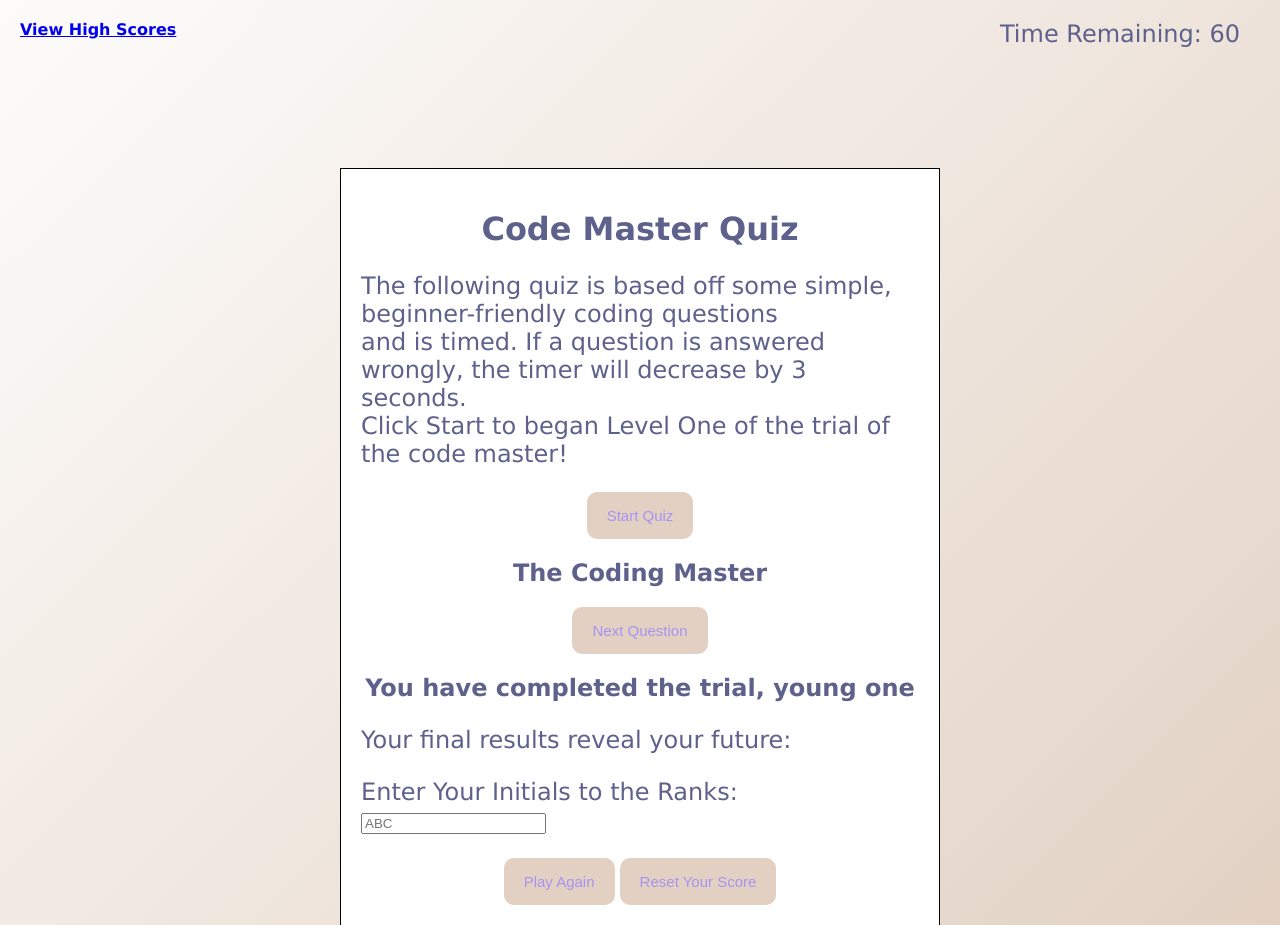
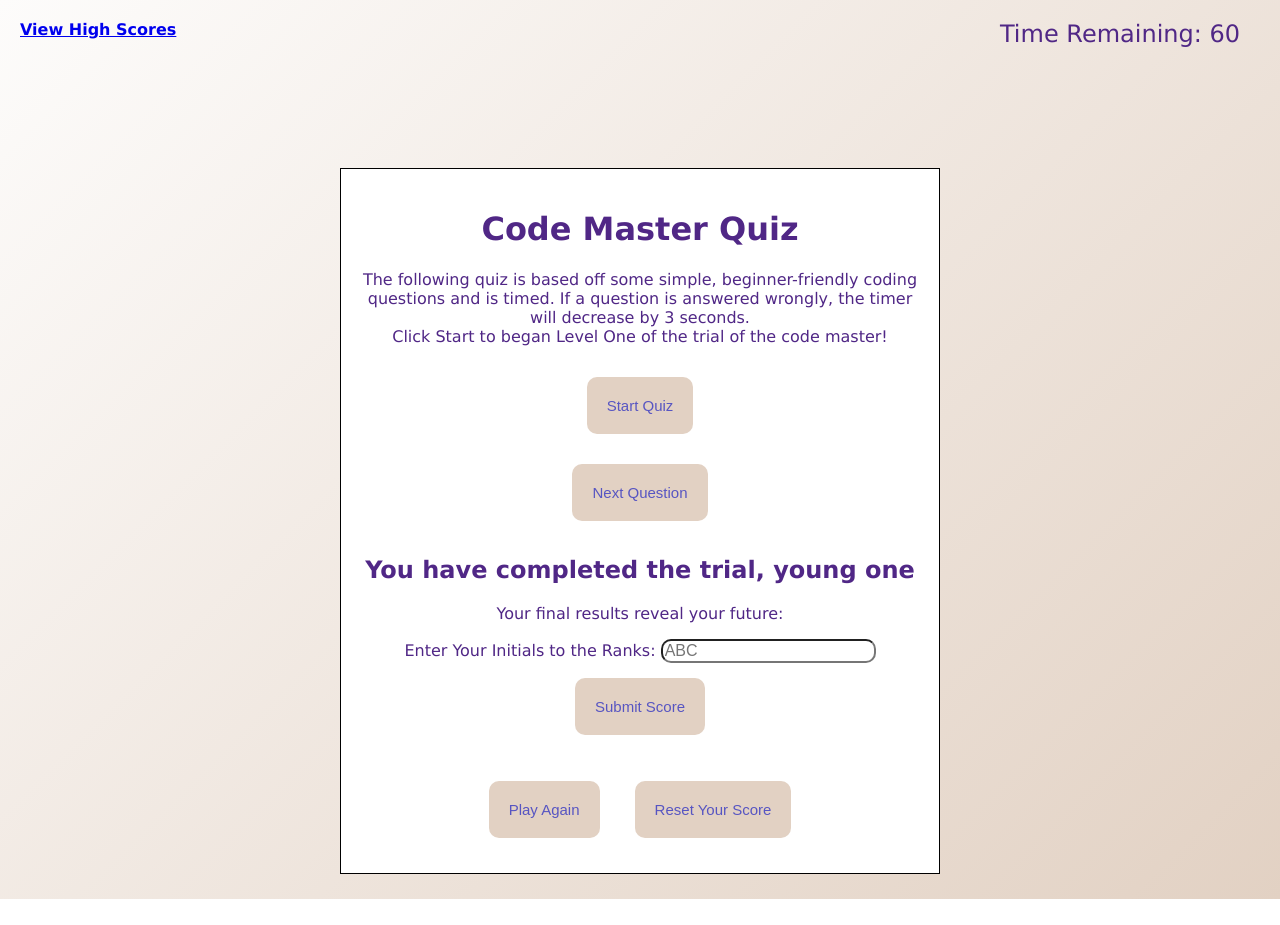
Before and after one commit to adunderwood96/coding-quiz, a plain HTML site: page index.html in a window 1280 px wide. Shown: the top 925 px of the page. After the commit the page ends 899 px from the top, so only its background shows below. Drawn offline with Linux system fonts and the light colour scheme.

Commit message:
updates to input field css

```diff
--- a/assets/style/style.css
+++ b/assets/style/style.css
@@ -4,8 +4,8 @@
 }
 
 :root {
-  --primary: rgb(166, 147, 241);
-  --secondary: rgb(93, 97, 139);
+  --primary: rgb(87, 85, 194);
+  --secondary: rgb(80, 39, 134);
   --tertiary: rgb(233, 215, 218);
   --white: rgb(255, 255, 255);
 }
@@ -20,10 +20,7 @@ body {
   text-align: center;
 }
 
-p {
-    text-align:left;
-    font-size: 1.5rem;
-}
+
 .page {
   background-color: var(--white);
   border: 1px solid black;
@@ -36,7 +33,8 @@ p {
   font-size: 15px;
   font-weight: 300;
   color: var(--primary);
-  padding: 15px 20px;
+  padding: 20px 20px;
+  margin: 15px;
   border: none;
   border-radius: 10px;
   background: #e2d1c3;
@@ -75,3 +73,16 @@ header h3 {
 .hide {
     display: none;
   }
+
+.end-content input[type=text] {
+ color: black;
+ font-size: 1rem;
+ display: inline-flex;
+ border-radius: 10px;
+ transition: width 0.4s ease-in-out;
+  }
+
+input[type=text]:focus {
+  background-color: var(--tertiary);
+  width: 50%;
+}
--- a/index.html
+++ b/index.html
@@ -23,9 +23,8 @@
                 <h1>Code Master Quiz</h1>
                 <p>
                     The following quiz is based off some simple, beginner-friendly coding
-                    questions <br />
-                    and is timed. If a question is answered wrongly, the timer will
-                    decrease by 3 seconds. <br />
+                    questions and is timed. If a question is answered wrongly,
+                    the timer will decrease by 3 seconds. <br />
                     Click Start to began Level One of the trial of the code master!
                 </p>
                 <button id="start-btn" class="btn">Start Quiz</button>
@@ -34,9 +33,6 @@
 
         <!-- Questions Box -->
         <div id="quiz-page">
-            <div class="header">
-                <h2>The Coding Master</h2>
-            </div>
             <div id="questions" class="hide">
                 <!-- Questions/Answers are in JS file -->
             </div>
@@ -50,7 +46,8 @@
             <h2>You have completed the trial, young one</h2>
             <p>Your final results reveal your future: <span id="final"></span></p>
             <p>
-                Enter Your Initials to the Ranks:<input type="text" name="initials" id="initials" placeholder="ABC" max="3"/>
+                Enter Your Initials to the Ranks: <input type="text" name="initials" id="initials" placeholder="ABC" max="3"/>
+                <button id="submit" class="btn">Submit Score</button>
             </p>
             <button id="retry" class="btn">Play Again</button>
             <button id="reset" class="btn">Reset Your Score</button>
```
Also changed, not shown: highscore.html (+1 -1 lines).
